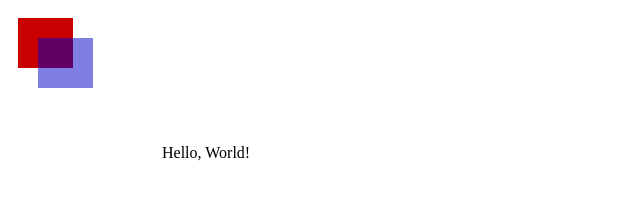
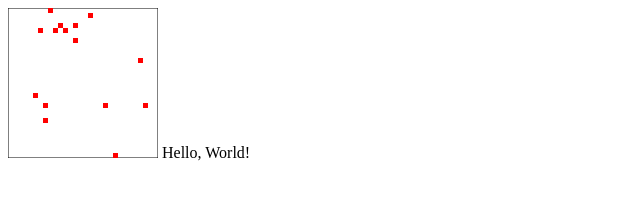
Before and after one commit to cmcdonough/CSE332Final, a plain HTML site: page index.html in a window 1280 px wide. Shown: the whole page, without its empty margins (0-640 px from the left). Drawn offline with Linux system fonts and the light colour scheme.

Commit message:
Generate and draw random points. Removed file reading code

```diff
--- a/index.html
+++ b/index.html
@@ -3,7 +3,7 @@
 <script type="application/javascript" src="js.js"></script>
 <title>Convex Hull</title>
 </head>
-<body onload="draw();">
+<body onload="run();">
 <canvas id="tutorial" width="150" height="150">
   <img src="/images/html5.png" width="150" height="150"
       alt="HTML5 is not supported by your broswer">
--- a/js.js
+++ b/js.js
@@ -1,16 +1,54 @@
 // Copyright 2010
 // cmcdonough@wustl.edu (Colin McDonough)
+var SCALE = 5;
+var WIDTH = 150/SCALE;
+var HEIGHT = 150/SCALE;
+var points= new Array();
+var fileContent = '';
+
 function draw() {
   var canvas = document.getElementById('tutorial');
-  if (canvas.getContext) {
-    var ctx = canvas.getContext('2d');
+  if (canvas) {
+    var ctx = canvas.getContext("2d");
 
-    ctx.fillStyle = "rgb(200, 0, 0)";
-    ctx.fillRect(10, 10, 55, 50);
+    ctx.fillStyle = "gray";
+    ctx.globalAlpha = 1.0;
+    ctx.beginPath();
+    ctx.moveTo(0, 0);
+    ctx.lineTo(0, 150);
+    ctx.lineTo(150, 150);
+    ctx.lineTo(150, 0);
+    ctx.closePath();
+    ctx.stroke();
 
-    ctx.fillStyle = "rgba(0, 0, 200, 0.5)";
-    ctx.fillRect(30, 30, 55, 50);
+    pushPoints(15);
+    for (var i = 0; i < points.length; i++) {
+      dot(ctx, points[i]);
+    }
   }
 }
 
-draw();
+function pushPoints(numPoints) {
+  points.push(5, 5);
+  for (var i = 0; i < numPoints; ++i) {
+    var x = Math.floor(Math.random()*(WIDTH+1));
+    var y = Math.floor(Math.random()*(HEIGHT+1));
+    points.push(new point(x, y));
+  }
+}
+
+function dot(ctx, point) {
+  ctx.save();
+  ctx.fillStyle = "red";
+  ctx.fillRect(point.x * SCALE, point.y * SCALE, SCALE, SCALE);
+  ctx.restore();
+}
+
+function point(x, y) {
+  this.x = x;
+  this.y = y;
+}
+
+function run() {
+  draw();
+}
```
